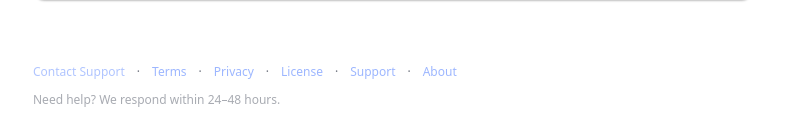
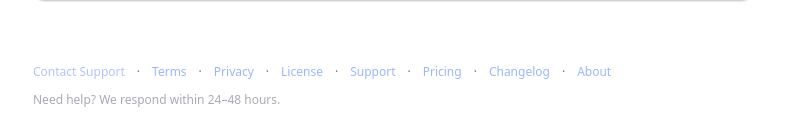
Before and after one commit to aveeno350-ctrl/hook-script-studio, a Next.js app: page / in a window 1280 px wide. Shown: the part 985-1122 px from the top of the page, without its empty margins (247-1032 px from the left). Built offline with nearby package versions, Linux system fonts and the light colour scheme; no server answers.

Commit message:
Update page.tsx

```diff
--- a/app/page.tsx
+++ b/app/page.tsx
@@ -439,6 +439,14 @@ setTimeout(() => outRef.current?.scrollIntoView({ behavior: "smooth", block: "st
       Support
     </a>
     <span>·</span>
+    <a className="hover:underline" href="/pricing">
+      Pricing
+    </a>
+    <span>·</span>
+    <a className="hover:underline" href="/changelog">
+      Changelog
+    </a>
+    <span>·</span>
     <a className="hover:underline" href="/about">
       About
     </a>
```
